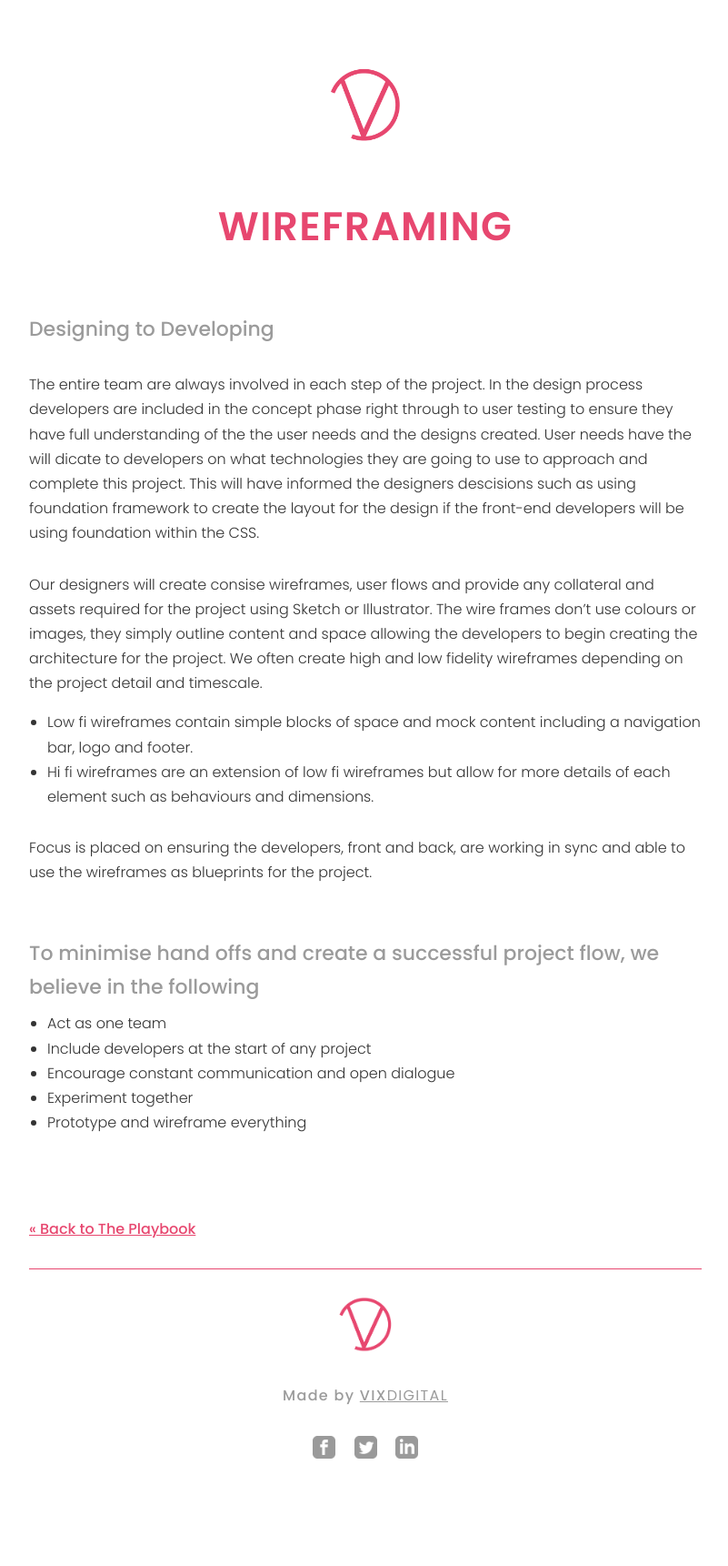
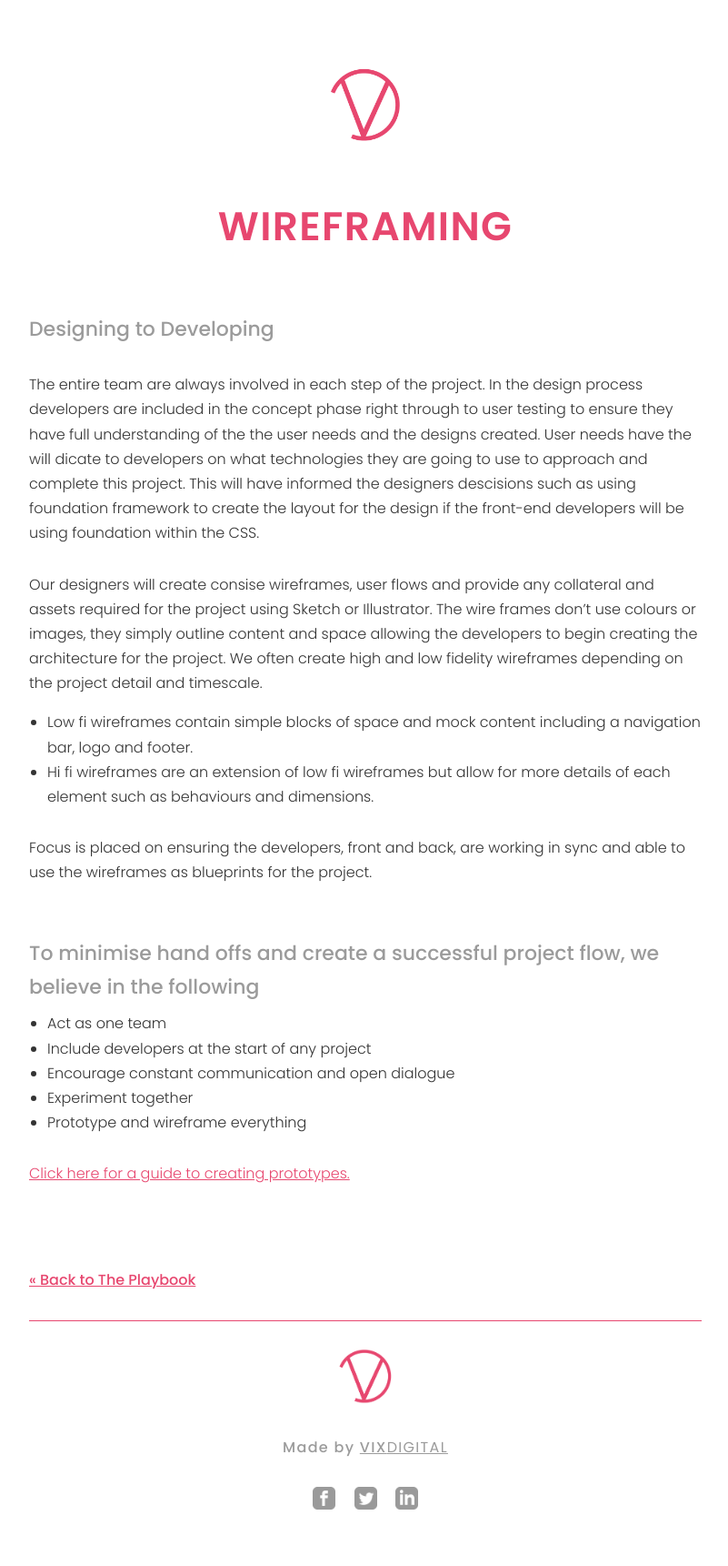
Before and after one commit to vixdigital/playbook, a Jekyll site: the page built from _plays/05-designing/wireframing-prototyping.markdown, in a window 1280 px wide. Shown: the whole page at 91% size, without its empty margins (238-1039 px from the left). Built offline with Jekyll 4.4.1, drawn with Linux system fonts in a browser that asks for light colours; before the commit the page ends 1665 px from its top, so only the background shows below that.

Commit message:
added link to prototyping guide

```diff
--- a/_plays/05-designing/wireframing-prototyping.markdown
+++ b/_plays/05-designing/wireframing-prototyping.markdown
@@ -21,3 +21,5 @@ Focus is placed on ensuring the developers, front and back, are working in sync
 - Encourage constant communication and open dialogue
 - Experiment together
 - Prototype and wireframe everything
+
+[Click here for a guide to creating prototypes.](https://vix.digital/playbook/creating-prototypes/)
```
